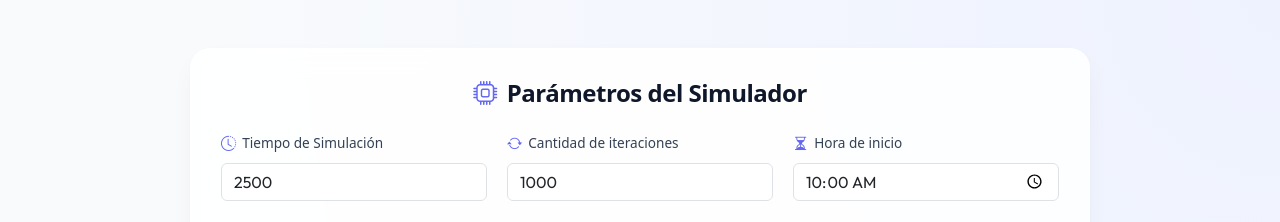
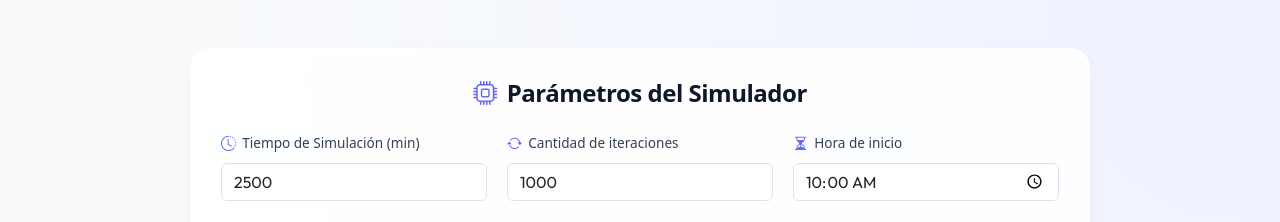
Before and after one commit to Junior-Fley/Tp4-Simulacion-G5, a React (Vite) app in the folder 2da-Entrega/Frontend/: page / in a window 1280 px wide. Shown: the top 222 px of the page. Built offline with nearby package versions, Linux system fonts and the light colour scheme; no server answers.

Commit message:
cambios en el front

```diff
--- a/2da-Entrega/Frontend/src/pages/DefVariables.jsx
+++ b/2da-Entrega/Frontend/src/pages/DefVariables.jsx
@@ -157,7 +157,7 @@ const FormularioVar = ({ onSimulacionCreada }) => {
       <div className="sim-row">
 
         {campo(
-          "Tiempo de Simulación",
+          "Tiempo de Simulación (min)",
           "x_tiempo",
           "number",
           {
```
